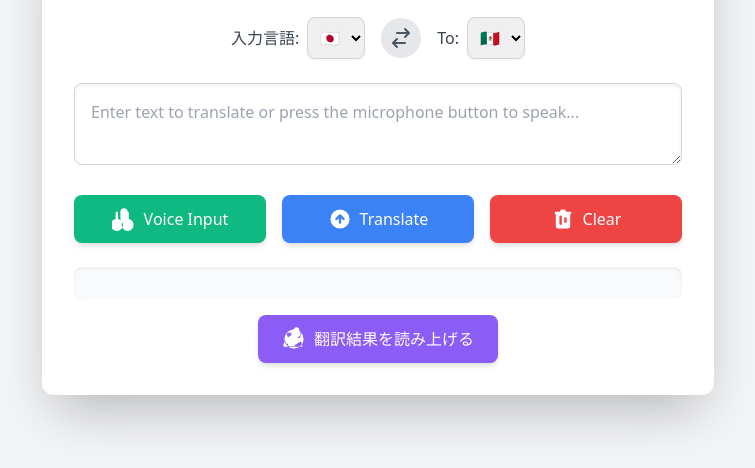
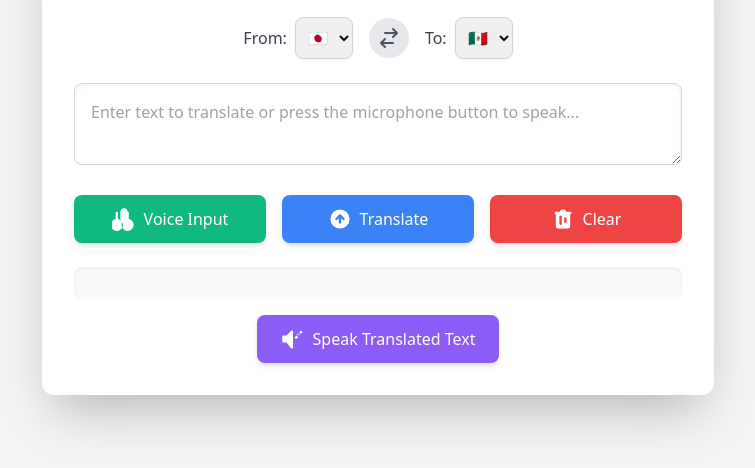
Before and after one commit to Nine-jp/translation-app, a website: page translation-app/public/index.html in a window 1280 px wide. Shown: the part 242-710 px from the top of the page, without its empty margins (262-1017 px from the left). Drawn offline with nearby package versions, Linux system fonts and the light colour scheme.

Commit message:
feat: Final UI adjustments for input language label and speak button

```diff
--- a/translation-app/public/index.html
+++ b/translation-app/public/index.html
@@ -21,7 +21,7 @@
         <!-- 言語選択ドロップダウン -->
         <div class="flex flex-col md:flex-row justify-center items-center gap-4 mb-6">
             <div class="flex items-center space-x-2">
-                <label for="inputLanguage" class="text-gray-700 font-medium">入力言語:</label>
+                <label for="inputLanguage" class="text-gray-700 font-medium">From:</label>
                 <select id="inputLanguage" class="p-2 border border-gray-300 rounded-lg shadow-sm focus:ring-blue-500 focus:border-blue-500 transition-all duration-200">
                     <option value="ja-JP">🇯🇵</option>
                     <option value="es-MX">🇲🇽</option>
@@ -83,10 +83,9 @@
         <div class="mt-4 flex justify-center">
             <button id="speakTranslatedTextBtn" class="bg-purple-500 text-white py-3 px-6 rounded-lg shadow-md hover:bg-purple-600 focus:outline-none focus:ring-2 focus:ring-purple-400 focus:ring-opacity-75 transition-all duration-200 flex items-center justify-center space-x-2 disabled:bg-gray-400" disabled>
                 <svg xmlns="http://www.w3.org/2000/svg" class="h-6 w-6" viewBox="0 0 20 20" fill="currentColor">
-                    <path d="M10 2a1 1 0 00-1.316.924l-1.07 3.292a1 1 0 00.364 1.118l2.927 2.148a1 1 0 001.176 0l2.927-2.148a1 1 0 00.364-1.118l-1.07-3.292A1 1 0 0010 2zm0 14a1 1 0 00.95-.69l1.07-3.292a1 1 0 00-.364-1.118L8.73 9.073a1 1 0 00-1.176 0l-2.927 2.148a1 1 0 00-.364 1.118l1.07 3.292A1 1 0 006 16h8z" />
-                    <path fill-rule="evenodd" d="M10 18a8 8 0 100-16 8 8 0 000 16zm-6.854-5.793a1 1 0 00-1.118.364l-1.07 3.292a1 1 0 00.95.69h14.184a1 1 0 00.95-.69l-1.07-3.292a1 1 0 00-1.118-.364l-2.927 2.148a1 1 0 01-1.176 0l-2.927-2.148a1 1 0 00-1.176 0l-2.927 2.148zM4.927 8.73l-1.07-3.292a1 1 0 01.95-.69h10.384a1 1 0 01.95.69l-1.07 3.292a1 1 0 01-1.118.364L8.73 6.927a1 1 0 00-1.176 0L4.927 8.73z" clip-rule="evenodd" />
+                    <path fill-rule="evenodd" d="M9.383 3.076A1 1 0 0110 3v14a1 1 0 01-1.707.707L4.586 13H2a1 1 0 01-1-1V8a1 1 0 011-1h2.586l3.707-3.707a1 1 0 011.09-.217zM14.657 6.343a1 1 0 010 1.414L13.243 9.557a1 1 0 01-1.414-1.414l1.414-1.414a1 1 0 011.414 0zM16.071 4.929a1 1 0 010 1.414L14.657 7.743a1 1 0 01-1.414-1.414l1.414-1.414a1 1 0 011.414 0zM17.485 3.515a1 1 0 010 1.414L16.071 6.328a1 1 0 01-1.414-1.414l1.414-1.414a1 1 0 011.414 0z" clip-rule="evenodd" />
                 </svg>
-                <span>翻訳結果を読み上げる</span>
+                <span>Speak Translated Text</span>
             </button>
         </div>
 
```
